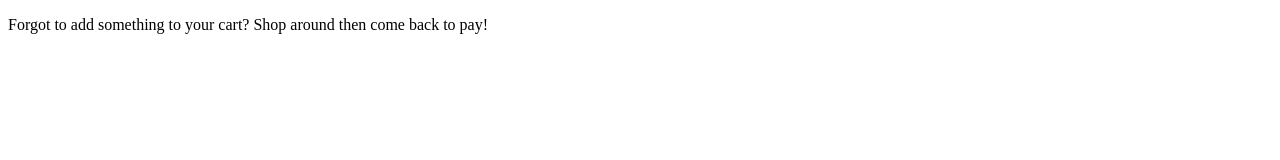
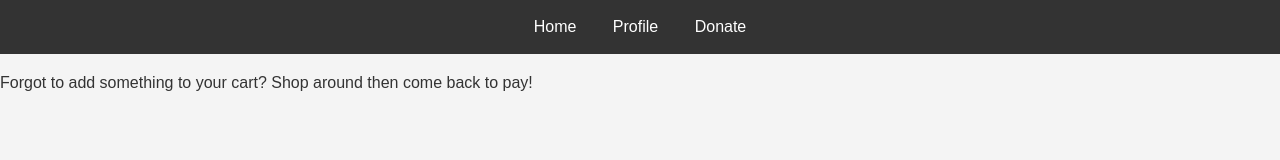
Before and after one commit to DanJenkins-Developer/TeamTeamPortfolio, a plain HTML site: page cancel.html in a window 1280 px wide. Drawn offline with Linux system fonts and the light colour scheme.

Commit message:
Added top nav to all the pages

```diff
--- a/cancel.html
+++ b/cancel.html
@@ -3,10 +3,16 @@
 
 <head>
     <title>Checkout canceled</title>
-    <link rel="stylesheet" href="style.css">
+    <link rel="stylesheet" href="/assets/css/styles.css">
 </head>
 
 <body>
+    <div class="topnav">
+        <a href="index.html">Home</a>
+        <a href="profile.html" class="active">Profile</a>
+        <a href="checkout.html">Donate</a>
+        <!-- <img src="assets/img/FO3_Nuka-Cola_Quantum.webp" alt="Team Quantum" class="topnav-logo" /> -->
+    </div>
     <section>
         <p>Forgot to add something to your cart? Shop around then come back to pay!</p>
     </section>
```
Also changed, not shown: checkout.html (+6 -0 lines), inter.html (+2 -1 lines), login.html (+2 -1 lines), profile.html (+1 -1 lines), register.html (+1 -1 lines), success.html (+7 -0 lines).
